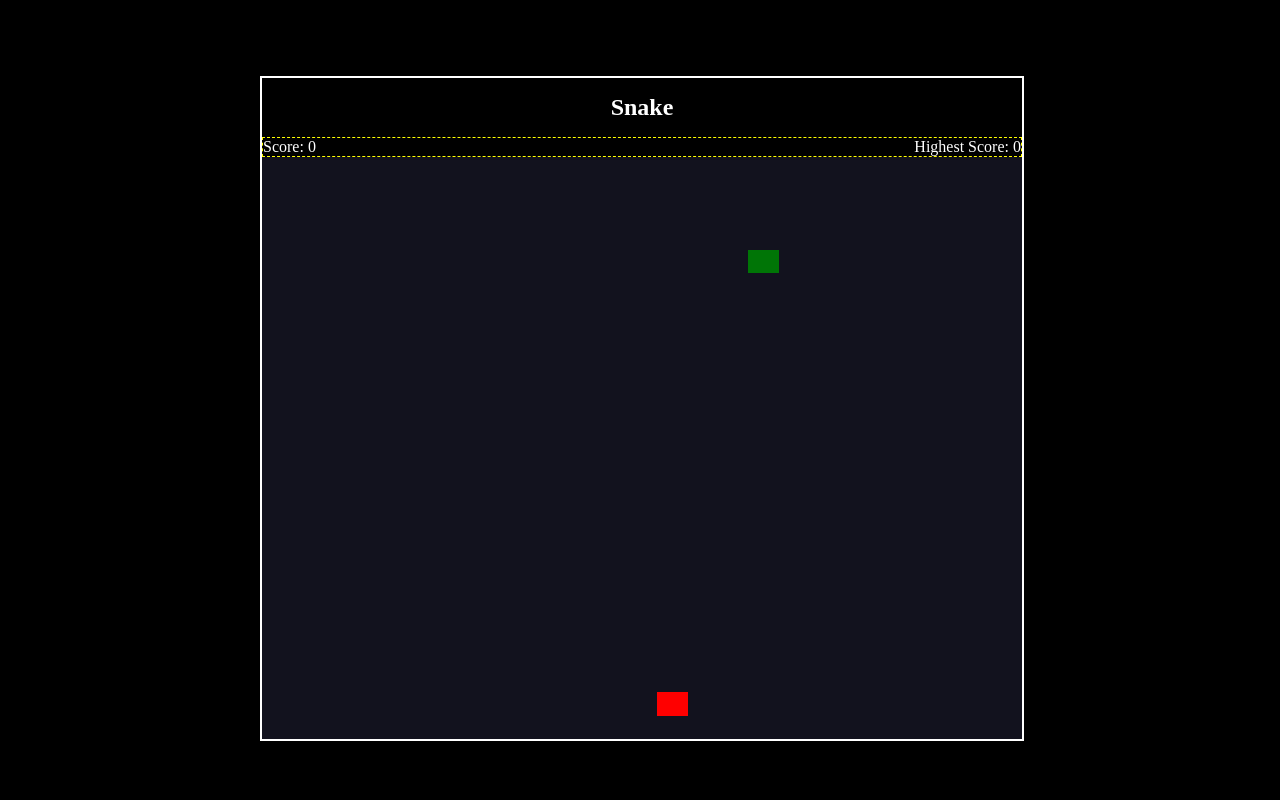
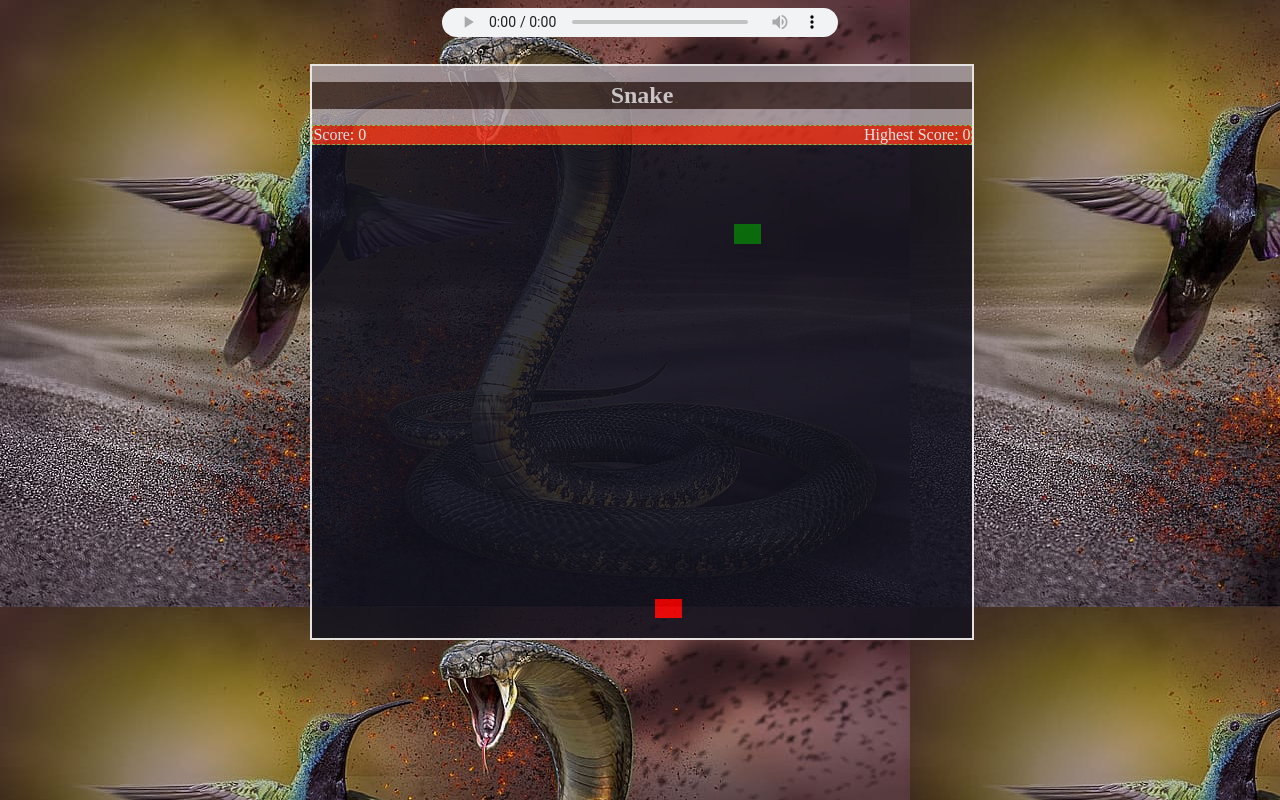
Before and after one commit to remifreyo/Snake, a plain HTML site: page game.html in a window 1280 px wide. Drawn offline with Linux system fonts and the light colour scheme.

Commit message:
Edit Design, Update Read Me, Finish Landing Page

```diff
--- a/app.js
+++ b/app.js
@@ -1,26 +1,56 @@
 /*----- constants -----*/
+// Game Board
 const board = document.querySelector('.board')
+
+//Game Main Title Tag
 const hTag = document.querySelector('h1')
+
+// Game Background
+const gameBackground = (document.querySelector('html').style.backgroundImage =
+  "url('bg.jpeg')")
+
 /*----- state variables -----*/
+// Generate two random numbers to create  and place a div (the red "Apple") on a CSS Grid (25x25)
 let foodRow = Math.floor(Math.random() * 25) + 1
 let foodColumn = Math.floor(Math.random() * 25) + 1
+
+// Generate two random numbers to create and place a div on the CSS Grid (25x25)
 let headRow = Math.floor(Math.random() * 15) + 5
 let headColumn = Math.floor(Math.random() * 15) + 5
+
+// Set the score to 0
 let score = 0
+
+// Grab the Highest Score in memory or if non-existent set it to 0
 let highscore = localStorage.getItem('highscore') || 0
-let snakeFood
+
+// Store the Position of Snake's Body into Objects inside of an Array
 let snakeBody = [{ x: headRow, y: headColumn }]
+
+// Track Snakes Current Direction
 let horizontalDirection = 0
 let verticalDirection = 0
+
+// End Game when Player Loses
 let gameIsOver = false
+
+// Switch Pause State On or Off with Space Bar
 let paused = false
+
+// Set Speed of Game in ms
+let gameSpeed = 200
+
+// Used to Hold the Set Interval Function Called On Init
 let interval
-let gameSpeed = 200
+
+// Track Score Increases
 let scoreIncreased = false
+
 /*----- cached elements  -----*/
 
 /*----- functions -----*/
 
+// Move Snake with Arrow Keys
 const moveSnake = (e) => {
   if (e.key === 'ArrowLeft' && horizontalDirection !== 1 && paused === false) {
     horizontalDirection = -1
@@ -44,12 +74,15 @@ const moveSnake = (e) => {
   }
   init()
 }
+
+// Refresh the Page and Reset the Game with the "Play Again!" Button
 const gameOver = (e) => {
   if (e.target.innerText === 'Play Again!') {
     location.reload()
   }
 }
 
+// End Game when Snake Collides with Himself
 const collideWithSelf = () => {
   for (i = snakeBody.length - 1; i > 0; i--) {
     if (
@@ -61,6 +94,7 @@ const collideWithSelf = () => {
   }
 }
 
+// Move Apple to Random Spots on the Board until it's At a Spot of it's Own
 const moveApple = () => {
   foodRow = Math.floor(Math.random() * 25) + 1
   foodColumn = Math.floor(Math.random() * 25) + 1
@@ -72,27 +106,54 @@ const moveApple = () => {
   }
 }
 
-const increaseScore = () => {
-  if (score > 0 && score % 2 === 0 && scoreIncreased === false) {
+// Increase Game Speed by a Alterable Divisible of Score to Add Dificulty
+const increaseSpeed = () => {
+  if (score > 0 && score % 2 === 0 && speedIncreased === false) {
     gameSpeed -= 35
-    scoreIncreased = true
+    speedIncreased = true
     clearInterval(interval)
     interval = setInterval(init, gameSpeed)
   } else if (score % 2 !== 0) {
-    scoreIncreased = false
+    speedIncreased = false
+  }
+}
+
+// Pause the Game using Spacebar
+const pauseResume = (e) => {
+  if (e.code === 'Space' && paused === false) {
+    clearInterval(interval)
+    paused = true
+  } else if (e.code === 'Space' && paused === true) {
+    interval = setInterval(init, gameSpeed)
+    paused = false
   }
 }
 
 const init = () => {
+  // Run This Entire Block As Long As The Game isn't Over
   if (gameIsOver === false) {
+    // Snake
     let snake = ''
+
+    // The Snake Apple
+    let snakeFood
+
+    // Check to See If Snake Collides with Himself
     collideWithSelf()
-    increaseScore()
+
+    // Increase GameSpeed Based on Current Score
+    increaseSpeed()
+
+    // Add the Apple to the Screen
     snakeFood = `<div class ="food" style="grid-area: ${foodRow} / ${foodColumn}"></div>`
+
+    // Add Snakes Body to the Screen
     snakeBody.forEach((square) => {
       if (snakeBody[0].x < 1 || snakeBody[0].y < 1) return
       snake += `<div class="head" style="grid-area: ${square.x} / ${square.y}"></div>`
     })
+
+    // Control Snakes Vertical Direction and Append his Body to his Head
     for (i = snakeBody.length - 1; i >= 0; i--) {
       p = i - 1
       if (snakeBody[0].x >= 1 && snakeBody[0].x <= 25 && paused === false) {
@@ -102,9 +163,11 @@ const init = () => {
           snakeBody[i].x = snakeBody[p].x
           snakeBody[i].y = snakeBody[p].y
         }
+        // End Game if Snake Goes Out of Bounds
       } else if (snakeBody[0].x === 0 || snakeBody[0].x > 25) {
         gameIsOver = true
       }
+      // Control Snakes Horizontal Direction and Append his Body to his Head
       if (snakeBody[0].y >= 1 && snakeBody[0].y <= 25 && paused === false) {
         if (snakeBody[0] === snakeBody[i]) {
           snakeBody[i].y += horizontalDirection
@@ -112,10 +175,13 @@ const init = () => {
           snakeBody[i].x = snakeBody[p].x
           snakeBody[i].y = snakeBody[p].y
         }
+        // End Game if Snake Goes Out of Bounds
       } else if (snakeBody[0].y === 0 || snakeBody[0].y > 25) {
         gameIsOver = true
       }
     }
+
+    // If Snake Eats the Food Make him Bigger, Increase the Score & Move the Apple
     if (snakeBody[0].y === foodColumn && snakeBody[0].x === foodRow) {
       if (verticalDirection === 1) {
         snakeBody.push({
@@ -144,13 +210,22 @@ const init = () => {
       moveApple()
       score++
     }
+
+    // Populate the Board with Snake and His Food
     board.innerHTML = snakeFood + snake
-    document.querySelector('button').style.visibility = 'hidden'
+
+    // Set 'Play Again!' Button Visibility to Hidden
+    document.querySelector('#restart').style.visibility = 'hidden'
+
+    // Set the Score
     document.querySelector('#score').innerHTML = 'Score:' + ' ' + score
+
+    // Set the Highscore
     document.querySelector('#high-score').innerHTML =
       'Highest Score:' + ' ' + highscore
+
+    // If Game is Over, Update Scores, Clear the Board, Alert User, & Make 'Play Again!' Button Visible
   } else {
-    hTag.style.color = 'red'
     hTag.innerText = 'Game Over'
     if (score > highscore) {
       document.querySelector('#high-score').innerHTML =
@@ -160,20 +235,11 @@ const init = () => {
       'Highest Score:' + ' ' + highscore
     }
     board.innerHTML = ''
-    document.querySelector('button').style.visibility = 'visible'
+    document.querySelector('#restart').style.visibility = 'visible'
   }
 }
 
-const pauseResume = (e) => {
-  if (e.code === 'Space' && paused === false) {
-    clearInterval(interval)
-    paused = true
-  } else if (e.code === 'Space' && paused === true) {
-    interval = setInterval(init, gameSpeed)
-    paused = false
-  }
-}
-
+// Initialize and Re-Render at a Specified Speed
 interval = setInterval(init, gameSpeed)
 
 /*----- event listeners -----*/
--- a/game.html
+++ b/game.html
@@ -9,6 +9,9 @@
   <title>Snake</title>
 </head>
 <body>
+  <audio controls="controls">
+    <source src="audio.mp3" type="audio/mp3" />
+  </audio>
   <section id="game">
   <h1>Snake</h1>
   <section class="game-info">
@@ -18,6 +21,6 @@
 <section class="board">
 </section>
   </section>
-<button>Play Again!</button>
+<button id="restart">Play Again!</button>
 </body>
 </html>
--- /dev/null
+++ b/land.css
@@ -0,0 +1,24 @@
+html {
+  width: 100vw;
+  height: 100vh;
+  background-image: url("bg.jpeg");
+  background-size: cover;
+}
+
+body {
+  width: 100%;
+  height: 100%;
+  display: flex;
+  justify-content: center;
+  align-items: center;
+}
+section {
+  text-align: center;
+  background-color: antiquewhite;
+  padding: 10%;
+  opacity: 0.7;
+}
+
+p {
+  font-size: 12px;
+}
--- a/style.css
+++ b/style.css
@@ -1,12 +1,12 @@
 * {
   margin: 0;
   padding: 0;
-  background-color: black;
+
 }
 
 body {
-  width: 95vmin;
-  height: 95vmin;
+  width: 82.4vmin;
+  height: 82.4vmin;
   display: flex;
   flex-direction: column;
   margin: auto;
@@ -19,11 +19,13 @@ body {
   width: 100%;
   height: 100%;
   border: 2px solid white;
-  margin-top: 10%;
+  margin-top: 3%;
+  background-color: rgb(168, 158, 164);
+  opacity: 0.85;
 }
 .board {
   width: 100%;
-  height: 100%;
+  height:100%;
   background-color: rgb(18, 18, 30);
   display: grid;
   grid-template: repeat(25, 1fr) / repeat(25, 1fr);
@@ -33,13 +35,15 @@ h1 {
   text-align: center;
   margin-top: 2vmin;
   margin-bottom: 2vmin;
+  background-color: rgb(24, 5, 0);
+  opacity: 0.7;
 }
 .game-info {
   display: flex;
   justify-content: space-between;
   align-items: center;
-  background-color: black;
-  border: .25px dashed yellow;
+  background-color: rgb(225, 46, 22);
+  border: .25px dashed rgb(125, 211, 88);
 }
 
 .food {
@@ -54,9 +58,16 @@ h1 {
   background-color: rgb(18, 18, 30);
 }
 
-button {
+#restart {
   color: white;
   background-color: rgb(23, 160, 30);
   width: 50%;
   align-self: center;
 }
+
+audio {
+  margin: 8px;
+  width:60%;
+  height: 5%;
+  align-self: center;
+}
```
Also changed, not shown: index.html (+7 -0 lines), bg.jpeg (added), display.js (added), ss1.png (added), ss2.png (added), 2 other files.
